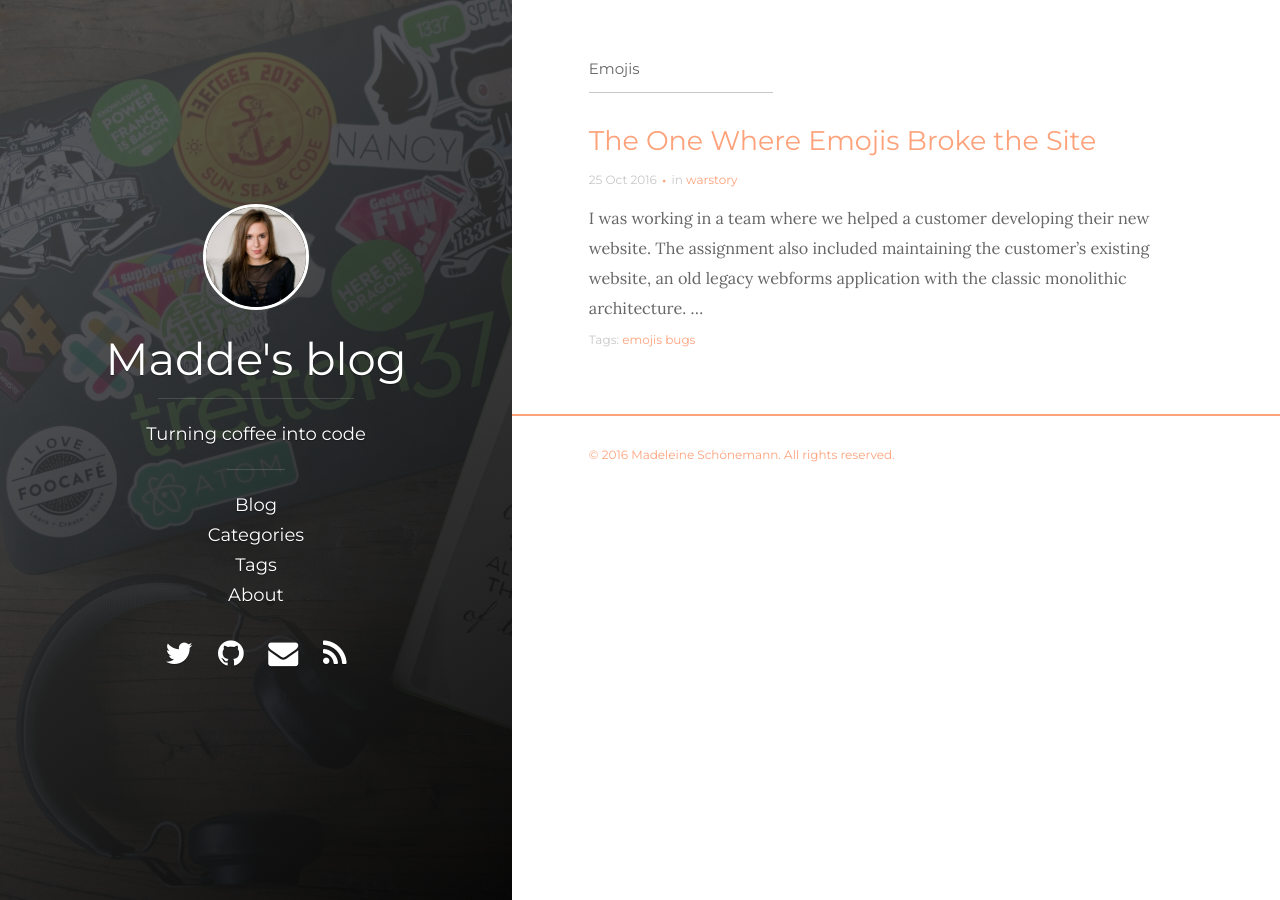
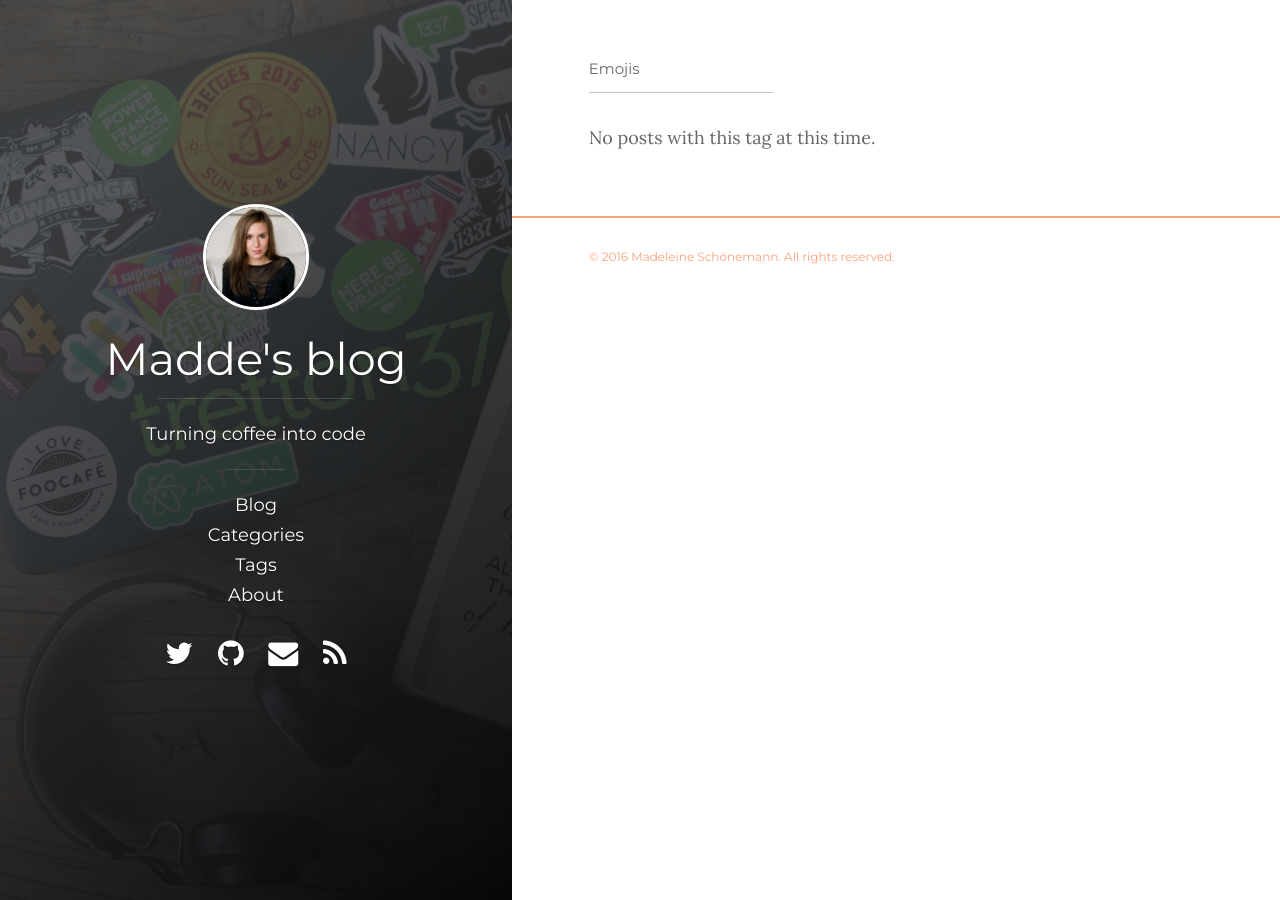
Before and after one commit to devbymadde/madesch.github.io, a Jekyll site: the page built from tags/emojis.html, in a window 1280 px wide. Built offline with Jekyll 4.4.1, drawn with Linux system fonts in a browser that asks for light colours; nearby versions of some CDN libraries.

Commit message:
Update post date

```diff
--- a/_posts/2016-10-30-the-one-where-emojis-broke-the-site.markdown
+++ b/_posts/2016-10-30-the-one-where-emojis-broke-the-site.markdown
@@ -1,8 +1,8 @@
 ---
 title:  "The One Where Emojis Broke the Site"
-date:   2016-10-25 15:04:23
+date:   2016-11-01 19     :04:23
 categories: [warstory]
-tags: [emojis, bugs]
+tags: [bugs]
 ---
 I was working in a team where we helped a customer developing their new website. The assignment also included maintaining the customer's existing website, an old legacy webforms application with the classic monolithic architecture.
 
```
